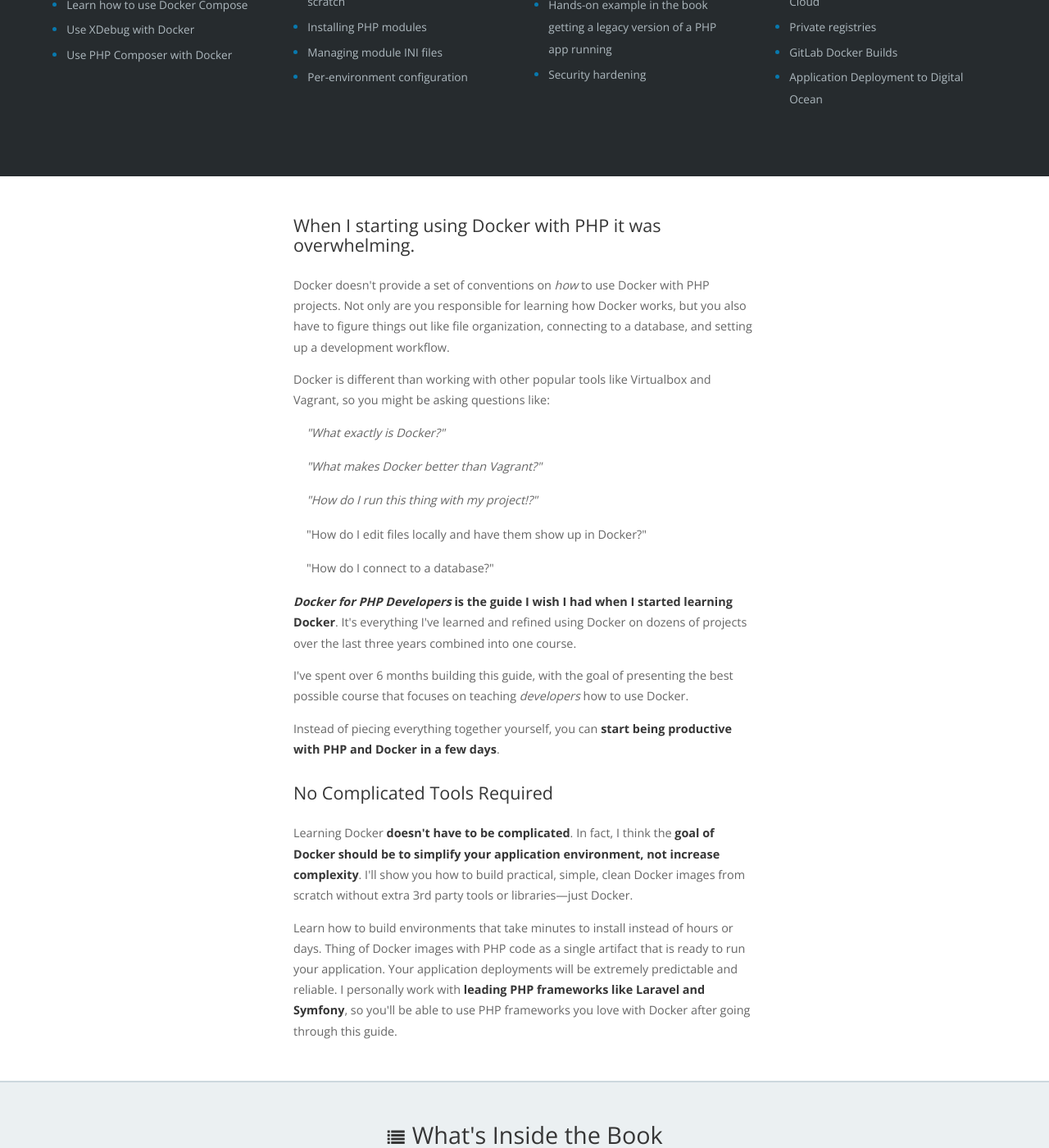
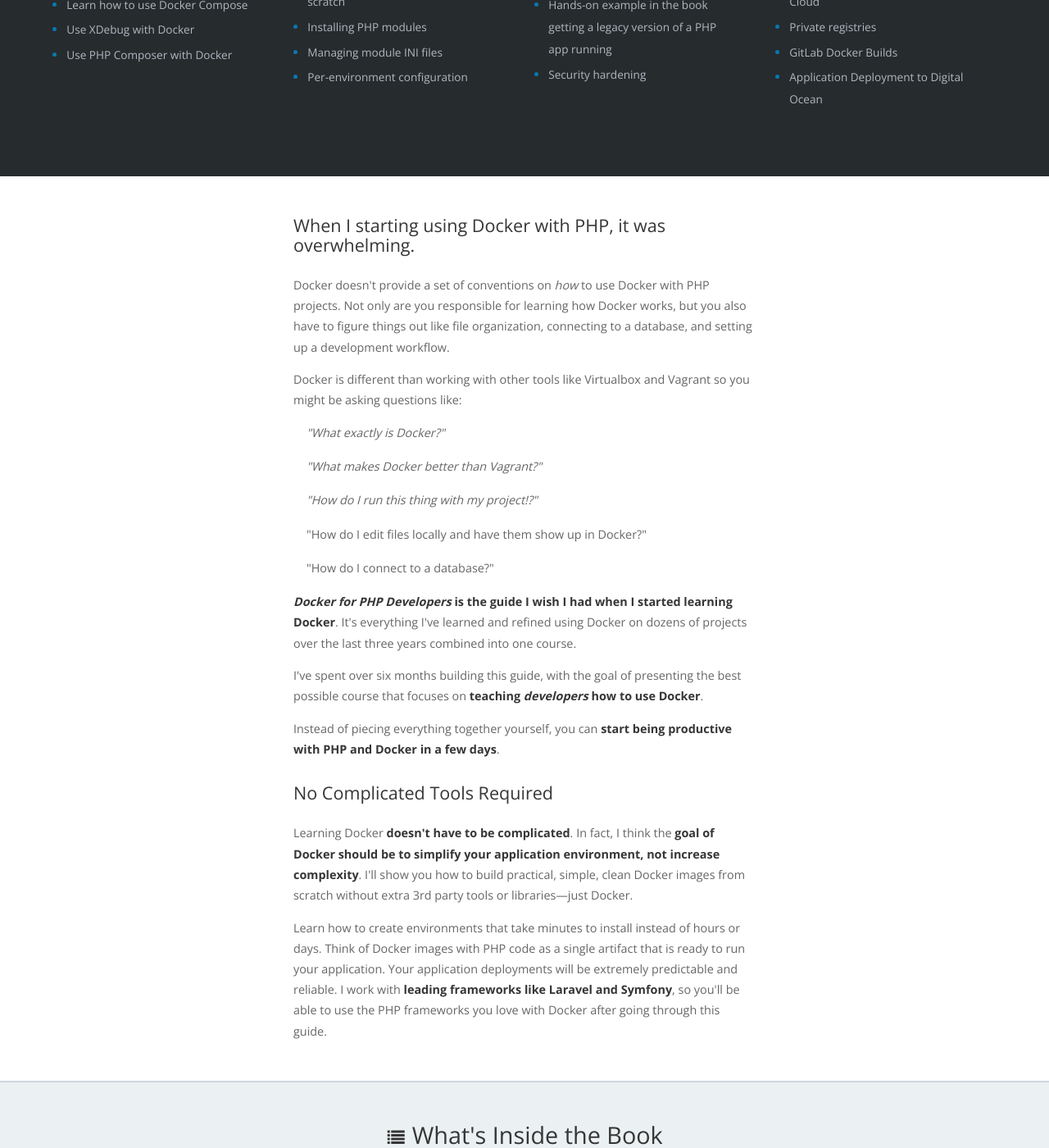
Before and after one commit to bitpressio/bitpressio.github.io, a Jekyll site: the page built from mastering-docker-php.md, in a window 1280 px wide and 1400 px high, scrolled down 1508 px. Shown: the whole window at 82% size. Built offline with Jekyll 4.4.1, drawn with Linux system fonts in a browser that asks for light colours; some web fonts are replaced; part of the change alters nothing that is shown; some of the changed text lies outside the part shown.

```diff
--- a/_layouts/mastering-docker.html
+++ b/_layouts/mastering-docker.html
@@ -20,7 +20,30 @@
 
             ga('create', 'UA-74504252-2', 'auto');
             ga('send', 'pageview');
+        </script>
+        <script src="/javascripts/smoothscroll.js"></script>
+        <script>
+            document.addEventListener('DOMContentLoaded', function() {
+                // Sample
+                var sampleSection = document.querySelector('#sample');
+                [].forEach.call(document.querySelectorAll('a[href="#sample"]'), function(el) {
+                    el.addEventListener('click', function() {
+                      sampleSection.scrollIntoView({
+                        behavior: 'smooth'
+                      });
+                    });
+                });
 
+                // Learn more
+                var learnMore = document.querySelector('#contents');
+                [].forEach.call(document.querySelectorAll('a[href="#contents"]'), function(el) {
+                    el.addEventListener('click', function() {
+                      learnMore.scrollIntoView({
+                        behavior: 'smooth'
+                      });
+                    });
+                });
+            })
         </script>
     </body>
 </html>
--- /dev/null
+++ b/javascripts/smoothscroll.js
@@ -0,0 +1,326 @@
+/*
+ * smoothscroll polyfill - v0.3.5
+ * https://iamdustan.github.io/smoothscroll
+ * 2016 (c) Dustan Kasten, Jeremias Menichelli - MIT License
+ */
+
+(function(w, d, undefined) {
+  'use strict';
+
+  /*
+   * aliases
+   * w: window global object
+   * d: document
+   * undefined: undefined
+   */
+
+  // polyfill
+  function polyfill() {
+    // return when scrollBehavior interface is supported
+    if ('scrollBehavior' in d.documentElement.style) {
+      return;
+    }
+
+    /*
+     * globals
+     */
+    var Element = w.HTMLElement || w.Element;
+    var SCROLL_TIME = 468;
+
+    /*
+     * object gathering original scroll methods
+     */
+    var original = {
+      scroll: w.scroll || w.scrollTo,
+      scrollBy: w.scrollBy,
+      elScroll: Element.prototype.scroll || scrollElement,
+      scrollIntoView: Element.prototype.scrollIntoView
+    };
+
+    /*
+     * define timing method
+     */
+    var now = w.performance && w.performance.now
+      ? w.performance.now.bind(w.performance) : Date.now;
+
+    /**
+     * changes scroll position inside an element
+     * @method scrollElement
+     * @param {Number} x
+     * @param {Number} y
+     */
+    function scrollElement(x, y) {
+      this.scrollLeft = x;
+      this.scrollTop = y;
+    }
+
+    /**
+     * returns result of applying ease math function to a number
+     * @method ease
+     * @param {Number} k
+     * @returns {Number}
+     */
+    function ease(k) {
+      return 0.5 * (1 - Math.cos(Math.PI * k));
+    }
+
+    /**
+     * indicates if a smooth behavior should be applied
+     * @method shouldBailOut
+     * @param {Number|Object} x
+     * @returns {Boolean}
+     */
+    function shouldBailOut(x) {
+      if (typeof x !== 'object'
+            || x === null
+            || x.behavior === undefined
+            || x.behavior === 'auto'
+            || x.behavior === 'instant') {
+        // first arg not an object/null
+        // or behavior is auto, instant or undefined
+        return true;
+      }
+
+      if (typeof x === 'object'
+            && x.behavior === 'smooth') {
+        // first argument is an object and behavior is smooth
+        return false;
+      }
+
+      // throw error when behavior is not supported
+      throw new TypeError('behavior not valid');
+    }
+
+    /**
+     * finds scrollable parent of an element
+     * @method findScrollableParent
+     * @param {Node} el
+     * @returns {Node} el
+     */
+    function findScrollableParent(el) {
+      var isBody;
+      var hasScrollableSpace;
+      var hasVisibleOverflow;
+
+      do {
+        el = el.parentNode;
+
+        // set condition variables
+        isBody = el === d.body;
+        hasScrollableSpace =
+          el.clientHeight < el.scrollHeight ||
+          el.clientWidth < el.scrollWidth;
+        hasVisibleOverflow =
+          w.getComputedStyle(el, null).overflow === 'visible';
+      } while (!isBody && !(hasScrollableSpace && !hasVisibleOverflow));
+
+      isBody = hasScrollableSpace = hasVisibleOverflow = null;
+
+      return el;
+    }
+
+    /**
+     * self invoked function that, given a context, steps through scrolling
+     * @method step
+     * @param {Object} context
+     */
+    function step(context) {
+      var time = now();
+      var value;
+      var currentX;
+      var currentY;
+      var elapsed = (time - context.startTime) / SCROLL_TIME;
+
+      // avoid elapsed times higher than one
+      elapsed = elapsed > 1 ? 1 : elapsed;
+
+      // apply easing to elapsed time
+      value = ease(elapsed);
+
+      currentX = context.startX + (context.x - context.startX) * value;
+      currentY = context.startY + (context.y - context.startY) * value;
+
+      context.method.call(context.scrollable, currentX, currentY);
+
+      // scroll more if we have not reached our destination
+      if (currentX !== context.x || currentY !== context.y) {
+        w.requestAnimationFrame(step.bind(w, context));
+      }
+    }
+
+    /**
+     * scrolls window with a smooth behavior
+     * @method smoothScroll
+     * @param {Object|Node} el
+     * @param {Number} x
+     * @param {Number} y
+     */
+    function smoothScroll(el, x, y) {
+      var scrollable;
+      var startX;
+      var startY;
+      var method;
+      var startTime = now();
+
+      // define scroll context
+      if (el === d.body) {
+        scrollable = w;
+        startX = w.scrollX || w.pageXOffset;
+        startY = w.scrollY || w.pageYOffset;
+        method = original.scroll;
+      } else {
+        scrollable = el;
+        startX = el.scrollLeft;
+        startY = el.scrollTop;
+        method = scrollElement;
+      }
+
+      // scroll looping over a frame
+      step({
+        scrollable: scrollable,
+        method: method,
+        startTime: startTime,
+        startX: startX,
+        startY: startY,
+        x: x,
+        y: y
+      });
+    }
+
+    /*
+     * ORIGINAL METHODS OVERRIDES
+     */
+
+    // w.scroll and w.scrollTo
+    w.scroll = w.scrollTo = function() {
+      // avoid smooth behavior if not required
+      if (shouldBailOut(arguments[0])) {
+        original.scroll.call(
+          w,
+          arguments[0].left || arguments[0],
+          arguments[0].top || arguments[1]
+        );
+        return;
+      }
+
+      // LET THE SMOOTHNESS BEGIN!
+      smoothScroll.call(
+        w,
+        d.body,
+        ~~arguments[0].left,
+        ~~arguments[0].top
+      );
+    };
+
+    // w.scrollBy
+    w.scrollBy = function() {
+      // avoid smooth behavior if not required
+      if (shouldBailOut(arguments[0])) {
+        original.scrollBy.call(
+          w,
+          arguments[0].left || arguments[0],
+          arguments[0].top || arguments[1]
+        );
+        return;
+      }
+
+      // LET THE SMOOTHNESS BEGIN!
+      smoothScroll.call(
+        w,
+        d.body,
+        ~~arguments[0].left + (w.scrollX || w.pageXOffset),
+        ~~arguments[0].top + (w.scrollY || w.pageYOffset)
+      );
+    };
+
+    // Element.prototype.scroll and Element.prototype.scrollTo
+    Element.prototype.scroll = Element.prototype.scrollTo = function() {
+      // avoid smooth behavior if not required
+      if (shouldBailOut(arguments[0])) {
+        original.elScroll.call(
+            this,
+            arguments[0].left || arguments[0],
+            arguments[0].top || arguments[1]
+        );
+        return;
+      }
+
+      var left = arguments[0].left;
+      var top = arguments[0].top;
+
+      // LET THE SMOOTHNESS BEGIN!
+      smoothScroll.call(
+          this,
+          this,
+          typeof left === 'number' ? left : this.scrollLeft,
+          typeof top === 'number' ? top : this.scrollTop
+      );
+    };
+
+    // Element.prototype.scrollBy
+    Element.prototype.scrollBy = function() {
+      var arg0 = arguments[0];
+
+      if (typeof arg0 === 'object') {
+        this.scroll({
+          left: arg0.left + this.scrollLeft,
+          top: arg0.top + this.scrollTop,
+          behavior: arg0.behavior
+        });
+      } else {
+        this.scroll(
+          this.scrollLeft + arg0,
+          this.scrollTop + arguments[1]
+        );
+      }
+    };
+
+    // Element.prototype.scrollIntoView
+    Element.prototype.scrollIntoView = function() {
+      // avoid smooth behavior if not required
+      if (shouldBailOut(arguments[0])) {
+        original.scrollIntoView.call(
+          this,
+          arguments[0] === undefined ? true : arguments[0]
+        );
+        return;
+      }
+
+      // LET THE SMOOTHNESS BEGIN!
+      var scrollableParent = findScrollableParent(this);
+      var parentRects = scrollableParent.getBoundingClientRect();
+      var clientRects = this.getBoundingClientRect();
+
+      if (scrollableParent !== d.body) {
+        // reveal element inside parent
+        smoothScroll.call(
+          this,
+          scrollableParent,
+          scrollableParent.scrollLeft + clientRects.left - parentRects.left,
+          scrollableParent.scrollTop + clientRects.top - parentRects.top
+        );
+        // reveal parent in viewport
+        w.scrollBy({
+          left: parentRects.left,
+          top: parentRects.top,
+          behavior: 'smooth'
+        });
+      } else {
+        // reveal element in viewport
+        w.scrollBy({
+          left: clientRects.left,
+          top: clientRects.top,
+          behavior: 'smooth'
+        });
+      }
+    };
+  }
+
+  if (typeof exports === 'object') {
+    // commonjs
+    module.exports = { polyfill: polyfill };
+  } else {
+    // global
+    polyfill();
+  }
+})(window, document);
--- a/mastering-docker-php.md
+++ b/mastering-docker-php.md
@@ -204,13 +204,13 @@ permalink: /docker-for-php-developers/
             <div class="columns">
                 <div class="column is-6 is-offset-3">
                     <h3 class="title">
-                        When I starting using Docker with PHP it was overwhelming.
+                        When I starting using Docker with PHP, it was overwhelming.
                     </h3>
                     <p>
                         Docker doesn't provide a set of conventions on <em>how</em> to use Docker with PHP projects. Not only are you responsible for learning how Docker works, but you also have to figure things out like file organization, connecting to a database, and setting up a development workflow.
                     </p>
                     <p>
-                        Docker is different than working with other popular tools like Virtualbox and Vagrant, so you might be asking questions like:
+                        Docker is different than working with other tools like Virtualbox and Vagrant so you might be asking questions like:
                     </p>
                     <div class="ml-1">
                         <p class="mb-1">
@@ -233,7 +233,7 @@ permalink: /docker-for-php-developers/
                         <strong><em>Docker for PHP Developers</em> is the guide I wish I had when I started learning Docker</strong>. It's everything I've learned and refined using Docker on dozens of projects over the last three years combined into one course.
                     </p>
                     <p>
-                        I've spent over 6 months building this guide, with the goal of presenting the best possible course that focuses on teaching <em>developers</em> how to use Docker.
+                        I've spent over six months building this guide, with the goal of presenting the best possible course that focuses on <strong>teaching <em>developers</em> how to use Docker</strong>.
                     </p>
                     <p>
                         Instead of piecing everything together yourself, you can <strong>start being productive with PHP and Docker in a few days</strong>.
@@ -243,7 +243,7 @@ permalink: /docker-for-php-developers/
                         Learning Docker <strong>doesn't have to be complicated</strong>. In fact, I think the <strong>goal of Docker should be to simplify your application environment, not increase complexity</strong>. I'll show you how to build practical, simple, clean Docker images from scratch without extra 3rd party tools or libraries—just Docker.
                     </p>
                     <p>
-                        Learn how to build environments that take minutes to install instead of hours or days. Thing of Docker images with PHP code as a single artifact that is ready to run your application. Your application deployments will be extremely predictable and reliable. I personally work with <strong>leading PHP frameworks like Laravel and Symfony</strong>, so you'll be able to use PHP frameworks you love with Docker after going through this guide.
+                        Learn how to create environments that take minutes to install instead of hours or days. Think of Docker images with PHP code as a single artifact that is ready to run your application. Your application deployments will be extremely predictable and reliable. I work with <strong>leading frameworks like Laravel and Symfony</strong>, so you'll be able to use the PHP frameworks you love with Docker after going through this guide.
                     </p>
                 </div>
             </div>
@@ -512,7 +512,11 @@ permalink: /docker-for-php-developers/
                         Videos
                     </h1>
                     <p>I am working on finalizing the video outline. My goal is to make sure the videos compliment the text, so that both video and book will reinforce your understanding of Docker for PHP development.</p>
-                    <p><a href="#sample">Sign up</a> and I'll send regular updates on the course!</p>
+                    <p>I plan on video guides for setting up applications for Laravel and Symfony, and also cloud deployment videos. The official video outline is still being planned and may change slightly.</p>
+                    <p>Sign up and I'll send regular updates on the course, including updates to the video outline!</p>
+                    <p>
+                        <a href="#sample" class="button is-primary is-medium signup-button">Sign Up Now</a>
+                    </p>
                 </div>
             </div>
             <div class="columns">
```
Lines whose indentation alone changed are shown as unchanged.
